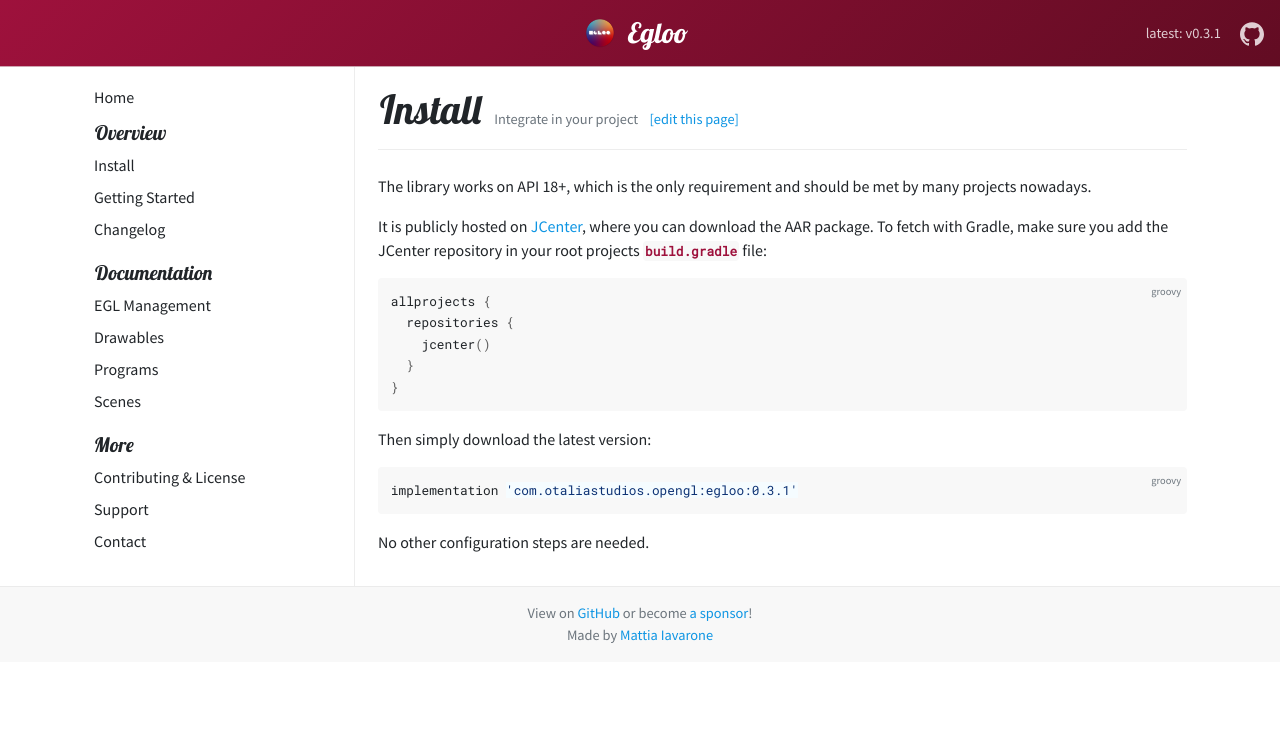
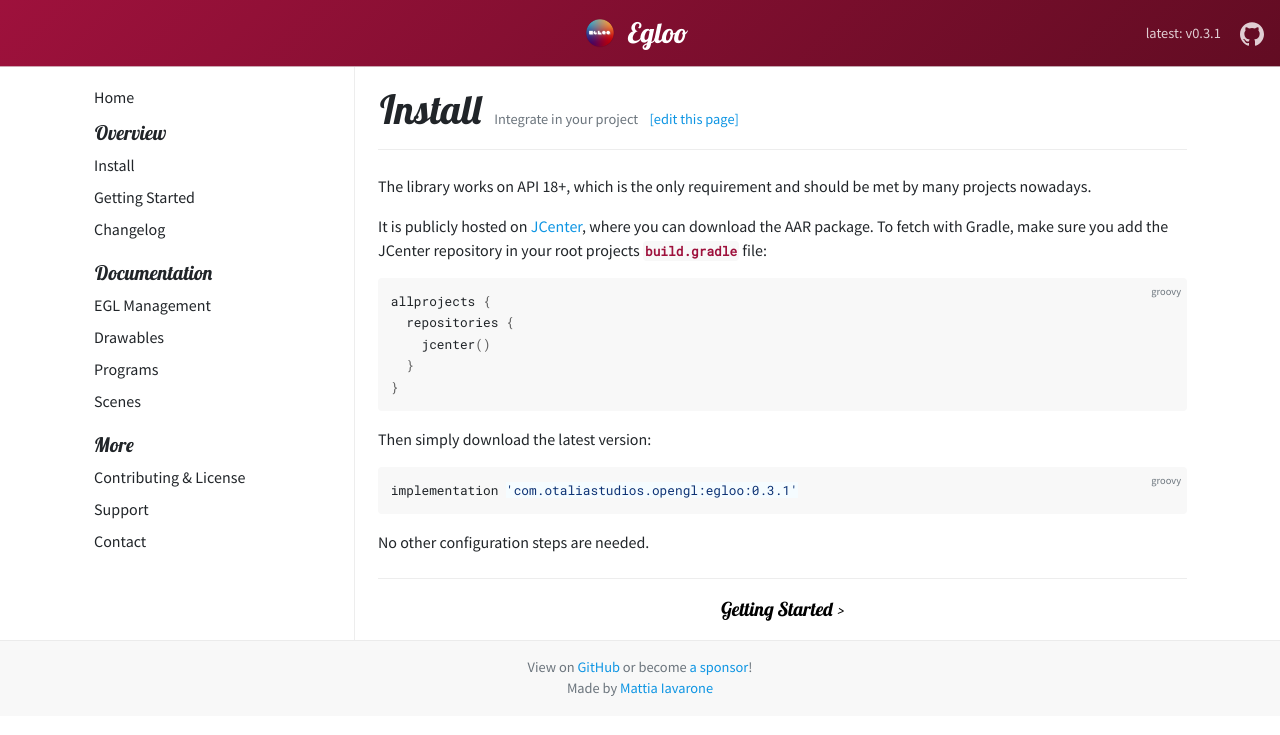
Before and after one commit to natario1/Egloo, a Jekyll site: the page built from docs/_posts/2018-12-20-install.md, in a window 1280 px wide. Shown: the top 735 px of the page. Built offline with Jekyll 4.4.1, drawn with Linux system fonts in a browser that asks for light colours.

Commit message:
Nav buttons

```diff
--- a/docs/_layouts/page.html
+++ b/docs/_layouts/page.html
@@ -7,6 +7,23 @@ layout: main
     {% if page.description %}<span class="mr-2">{{ page.description }}</span>{% endif %}
     <span><a href="https://github.com/{{ site.author.github }}/{{ site.github_repo }}/edit/{{ site.github_branch }}/docs/{{ page.path }}">[edit this page]</a></span>
 </div>
-<div class="page mt-4">
+<div class="page my-4">
     {{ content }}
 </div>
+<div class="page-footer border-top has-divider">
+    <div class="row text-center">
+        {% assign next = page.order | plus: 1 %}
+        {% assign previous = page.order | minus: 1 %}
+        {% for other in site.categories[page.category] %}
+        {% if other.order == previous %}
+        <a class="previous col mt-3" href="{{ site.baseurl }}{{ other.url }}">< {{ other.title }}</a>
+        {% endif %}
+        {% endfor %}
+
+        {% for other in site.categories[page.category] %}
+        {% if other.order == next %}
+        <a class="next col mt-3" href="{{ site.baseurl }}{{ other.url }}">{{ other.title }} ></a>
+        {% endif %}
+        {% endfor %}
+    </div>
+</div>
--- a/docs/css/main.css
+++ b/docs/css/main.css
@@ -234,6 +234,13 @@ td {
     color: var(--color-text-muted);
 }
 
+.page-footer a {
+    color: black;
+    font-family: var(--font-display), cursive;
+    font-weight: 700;
+    font-size: 1.2em;
+}
+
 /* code */
 
 pre {
```
